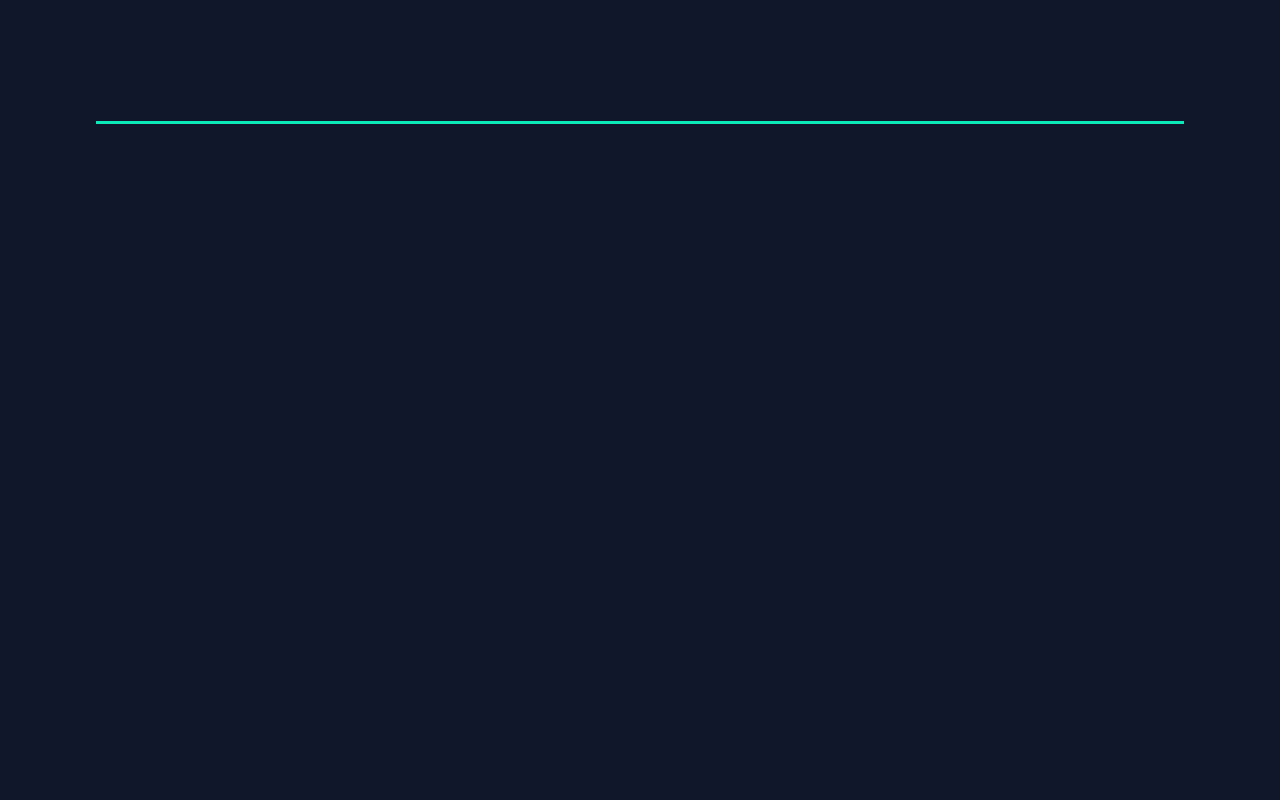
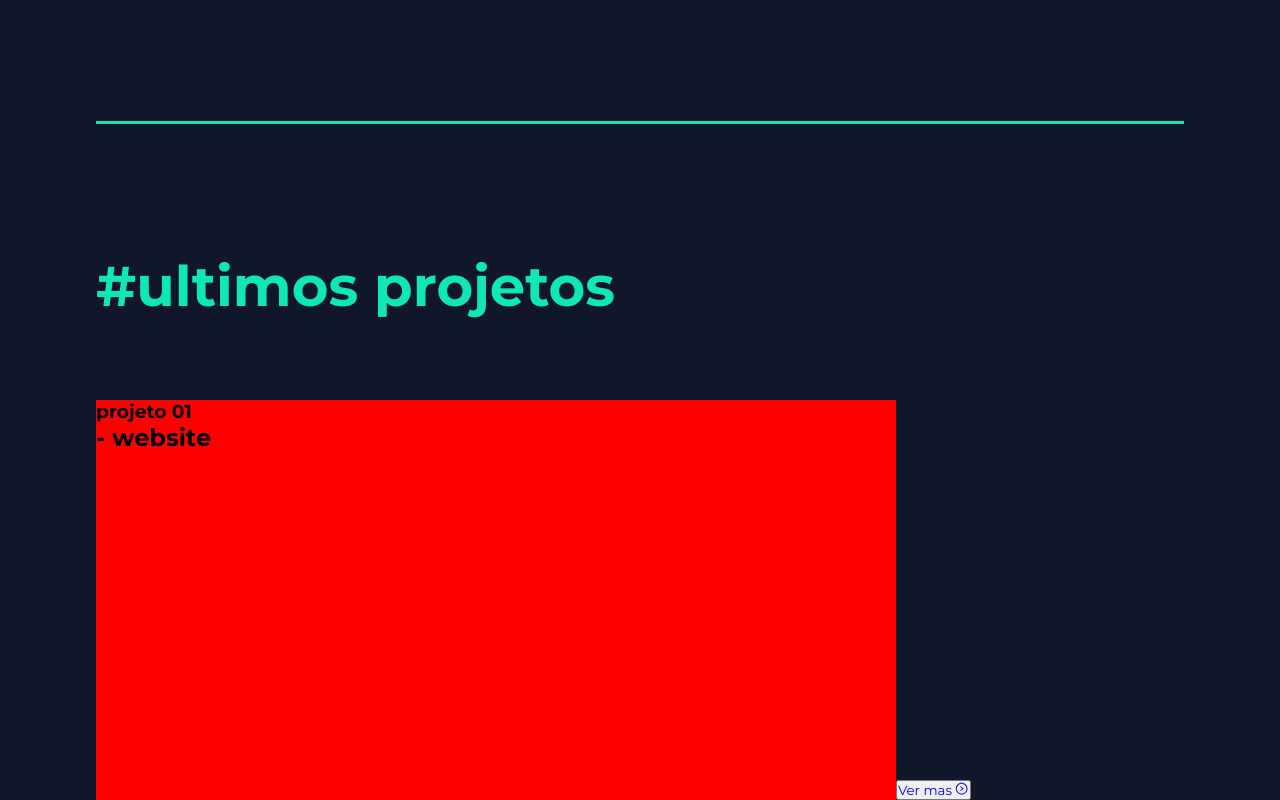
Before and after one commit to erikbarros14/create-your-portfolio, a Next.js app: page / in a window 1280 px wide. Shown: the part 1410-2210 px from the top of the page. Before the commit the page ends 1534 px from the top, so only its background shows below. Built offline with nearby package versions, Linux system fonts and the light colour scheme.

Commit message:
projetos

```diff
--- a/package.json
+++ b/package.json
@@ -8,11 +8,13 @@
     "start": "next start"
   },
   "dependencies": {
+    "icons": "^1.0.0",
     "next": "10.2.0",
     "next-images": "^1.7.0",
     "polished": "^4.2.2",
-    "react": "17.0.2",
+    "react": "^18.2.0",
     "react-dom": "17.0.2",
+    "react-icons": "^4.6.0",
     "styled-components": "^5.3.0"
   },
   "devDependencies": {
--- a/src/components/Projetos/index.tsx
+++ b/src/components/Projetos/index.tsx
@@ -1,5 +1,6 @@
 
 import { Sectiontitle } from '../Sectiontitle';
+import { ProjetosItems } from './projetosItems';
 
 import { Container } from './styles';
 
@@ -13,7 +14,7 @@ export function Projetos() {
        <Sectiontitle title='ultimos projetos' />
 
         <section>
-
+            <ProjetosItems/>
         </section>
 
     </Container>
--- a/src/components/Projetos/projetosItems.tsx
+++ b/src/components/Projetos/projetosItems.tsx
@@ -1,6 +1,7 @@
 
 import Link from 'next/link'
 import {ProjetoContainer} from './styles'
+import {AiOutlineRightCircle} from 'react-icons/ai'
 
 export function ProjetosItems () {
 
@@ -23,7 +24,7 @@ export function ProjetosItems () {
      <button type='button' >
       <Link href='/projetos' >
         <a>
-          Ver mas
+          Ver mas  <AiOutlineRightCircle/>
         </a>
       </Link>
      </button>
--- a/src/components/Projetos/styles.ts
+++ b/src/components/Projetos/styles.ts
@@ -1,6 +1,61 @@
 import styled from 'styled-components';
 
 export const Container = styled.div`
+width: 100%;
+display: flex;
+flex-direction: column;
+align-items: center;
+ gap: 5rem;
+  > section {
+    width: 100%;
+    display: flex;
+    flex-direction: column;
+    align-items: center;
+    gap: 4rem;
+  }
 
 `;
-export const ProjetoContainer = styled.div``
+export const ProjetoContainer = styled.div`
+ width: 100%;
+ display: flex;
+ height: 25rem;
+ align-items: flex-end;
+  position: relative;
+
+  >section {
+    width: 50rem;
+    height: 100%;
+    background: red;
+    position: relative;
+  }
+   > div.overley {
+    position: absolute;
+    width: 100%;
+    height: 100%;
+    background: ${({theme}) => theme.gradient};
+    opacity: 0.75;
+    transition: 0.5s;
+
+   }
+
+   > div.text {
+    position: absolute;
+    top: 3rem;
+    height: -10rem;
+    transition: 0.5s;
+    width: fit-content;
+
+      h1{
+        color: ${({theme}) => theme.primary};
+        font-size: 2.5rem;
+        text-shadow: -4px 5px 22px #11172b;
+      }
+      h2{
+        color: ${({theme}) => theme.secondary};
+        font-size: 2rem;
+        font-weight: 300;
+        text-shadow: -4px 5px 22px #11172b;
+      }
+
+   }
+`
--- a/src/pages/index.tsx
+++ b/src/pages/index.tsx
@@ -1,5 +1,6 @@
 import { Experiencia } from "../components/Experiencia";
 import { HomeHero } from "../components/HomeHero";
+import { Projetos } from "../components/Projetos";
 import { Header } from "../Header/";
 import {
   HomeContainer,
@@ -13,6 +14,7 @@ export default function Home() {
          <main  className="container" >
           <HomeHero/>
           <Experiencia/>
+          <Projetos/>
          </main>
 
       </HomeContainer>
```
Also changed, not shown: 1 other file (tests, documents, lock files or other folders).
